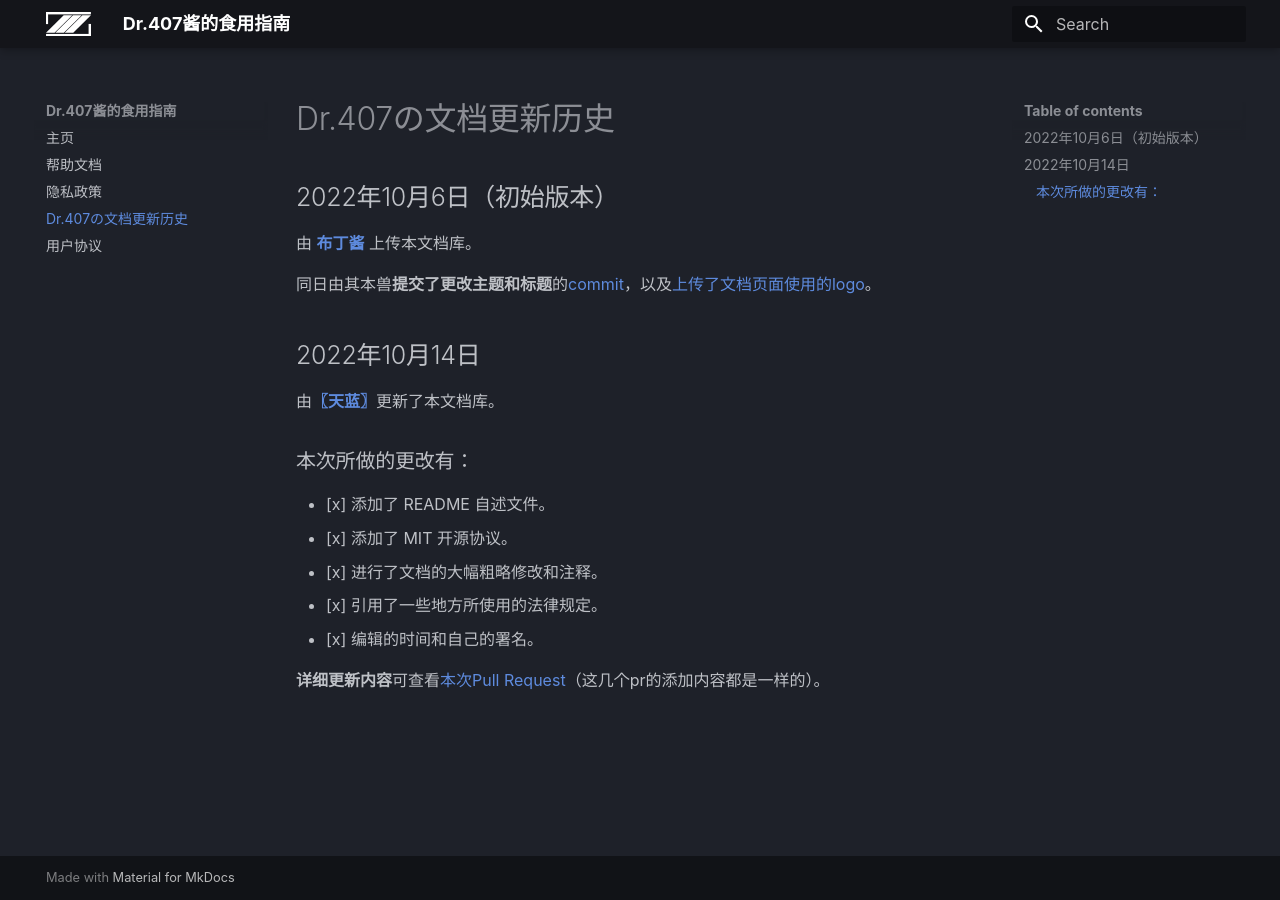
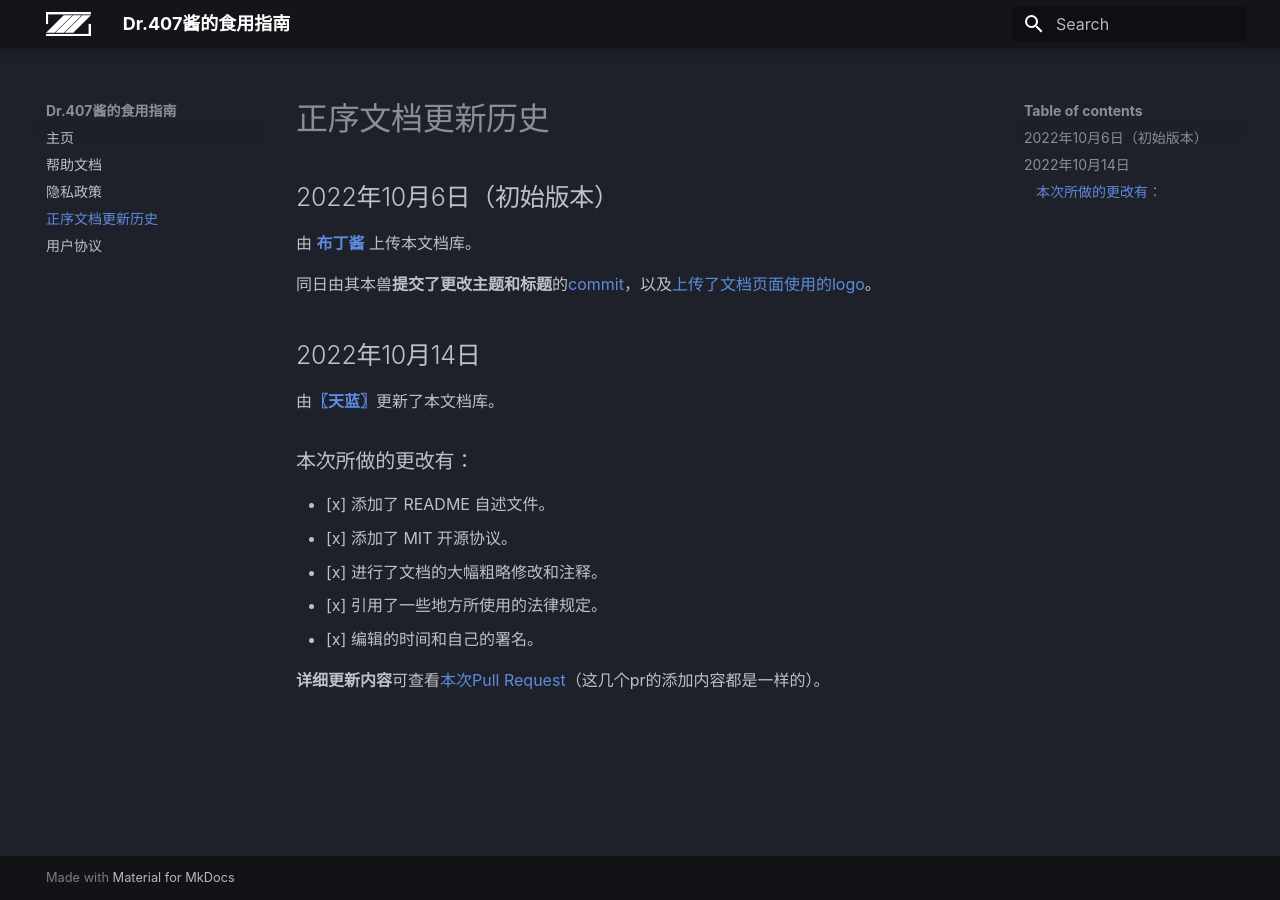
Before and after one commit to BuDingOwO/Docs-Dr407, an MkDocs documentation site: the page built from docs/UpdateHistory.md, in a window 1280 px wide. Built offline with MkDocs 1.6.1 and Material for MkDocs 9.7.7, drawn with Linux system fonts in a browser that asks for light colours.

Commit message:
修改标题

```diff
--- a/docs/UpdateHistory.md
+++ b/docs/UpdateHistory.md
@@ -1,4 +1,4 @@
-# Dr.407の文档更新历史
+# 正序文档更新历史
 
 ## 2022年10月6日（初始版本）
 
```
